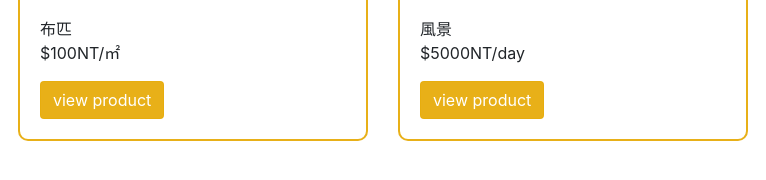
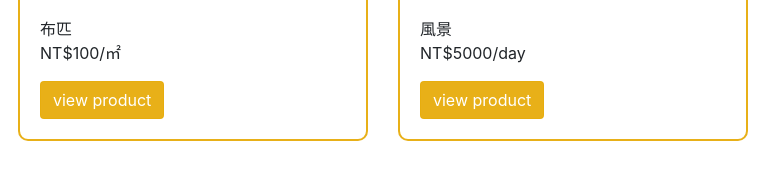
Before and after one commit to shenpeiyu/shenpeiyu.github.io, a plain HTML site: page hw2/hw2.html in a window 1280 px wide. Shown: the part 610-790 px from the top of the page, 447-1213 px from the left. Drawn offline with nearby package versions, Linux system fonts and the light colour scheme.

Commit message:
Update hw2.html

```diff
--- a/hw2/hw2.html
+++ b/hw2/hw2.html
@@ -82,7 +82,7 @@
                     <img src="https://placem.at/things?w=300&h=200&random=some_seed" class="card-img-top" alt="...">
                     <div class="card-body">
                         <h class="card-title">布匹</h5>
-                            <p class="card-text">$100NT/㎡</p>
+                            <p class="card-text">NT$100/㎡</p>
                             <a href="#" class="btn btn-primary" style="background-color: #e7ad0df3;border-color:#e7ad0df3">view product</a>
                     </div>
                 </div>
@@ -92,7 +92,7 @@
                     <img src="https://placem.at/places?w=300&h=200&random=some_seed" class="card-img-top" alt="...">
                     <div class="card-body">
                         <h class="card-title">風景</h5>
-                            <p class="card-text">$5000NT/day</p>
+                            <p class="card-text">NT$5000/day</p>
                             <a href="#" class="btn btn-primary" style="background-color: #e7ad0df3;border-color:#e7ad0df3">view product</a>
                     </div>
                 </div>
```
